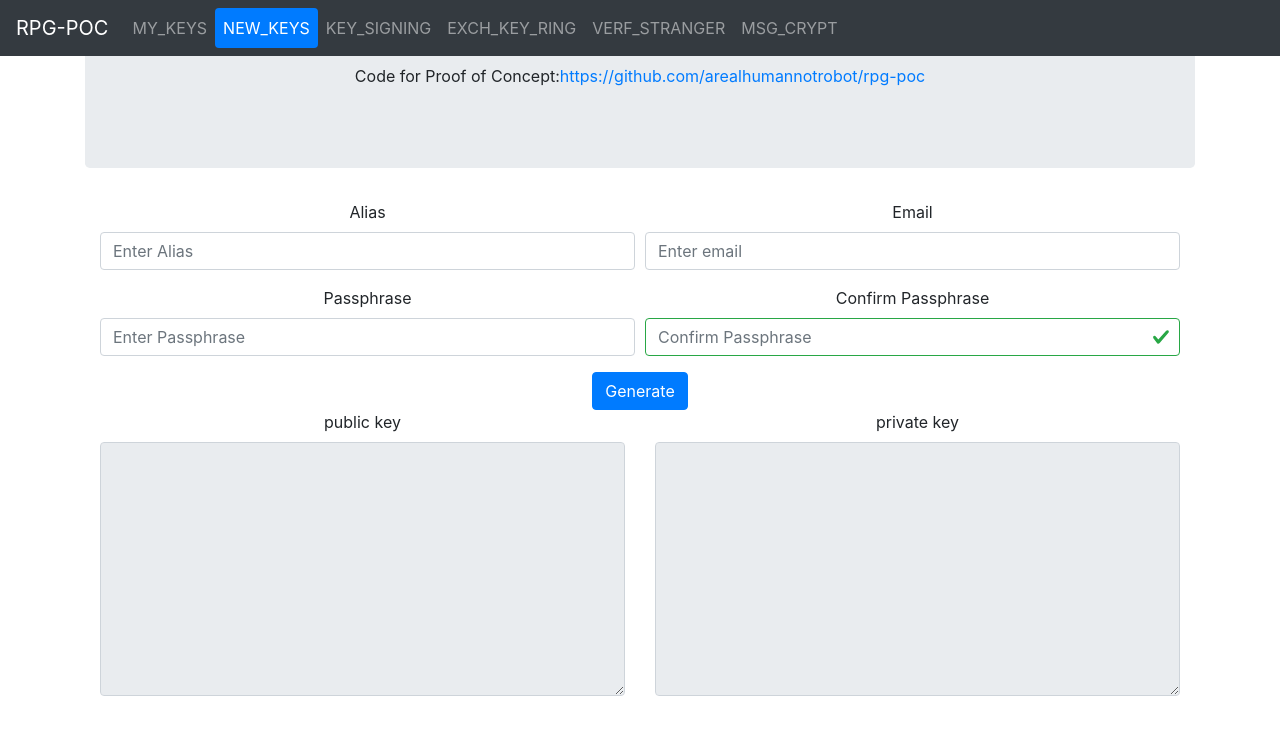
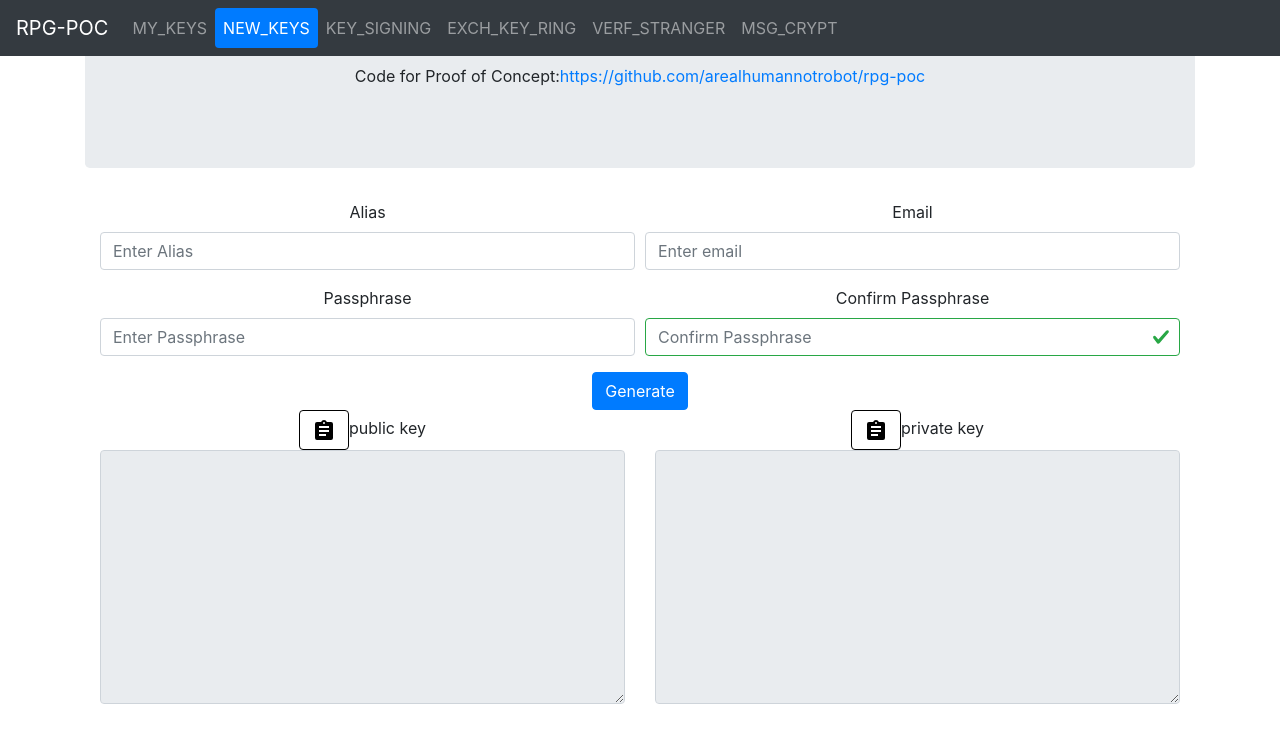
Before and after one commit to arealhumannotrobot/rpg-poc, a React (Create React App) app: page / in a window 1280 px wide. Both pictures are taken after a click on the button "NEW_KEYS". Shown: the top 742 px of the page. Built offline with nearby package versions, Linux system fonts and the light colour scheme.

Commit message:
TabNewKey drafted

```diff
--- /dev/null
+++ b/src/comp/CompCopyBtn.tsx
@@ -0,0 +1,65 @@
+import React from 'react';
+//============= react bootstrap ============//
+import Form from 'react-bootstrap/Form';
+import { OverlayTrigger, Tooltip, Button } from 'react-bootstrap';
+
+type CopyBtnProp = {
+  text?:string,
+  customMsg?:string,
+  customButton?: typeof Button,
+}
+const CompCopyBtn: React.FC<CopyBtnProp> = (props) => {
+  const copyToClipboard = (text?:string) => {
+    if (!text) return;
+    let copyTest = document.queryCommandSupported('copy');
+
+    if (copyTest === true) {
+      let copyTextArea = document.createElement("textarea");
+      // copyTextArea.hidden = true;
+      copyTextArea.value = text;
+      document.body.appendChild(copyTextArea);
+      copyTextArea.select();
+      try {
+        let successful = document.execCommand('copy');
+        let msg = successful ? 'Copied!' : 'Whoops, not copied!';
+      } catch (err) {
+        console.log('Oops, unable to copy');
+      }
+      document.body.removeChild(copyTextArea);
+    } else {
+      // Fallback if browser doesn't support .execCommand('copy')
+      window.prompt("Copy to clipboard: Ctrl+C or Command+C, Enter", text);
+    }
+  }
+
+  //=======================================================//
+  return (
+    <OverlayTrigger
+      key={'trigger-tooltip-alias'}
+      placement={'bottom'}
+      trigger={'focus'}
+      overlay={
+        <Tooltip id={`newkey-tooltip-alias`}>
+          {props.customMsg?props.customMsg:`copied!`}
+        </Tooltip>
+      }
+      delay={{ show: 200, hide: 2000 }}
+    >
+      {
+        props.customButton?
+        <props.customButton/>
+        :
+        <Button
+          type="button"
+          className="btn btn-default btn-copy js-tooltip js-copy"
+          style={{backgroundColor:"white", borderColor:"black"}}
+          onClick={()=>{copyToClipboard(props.text)}}
+        >
+            <svg className="icon" xmlns="http://www.w3.org/2000/svg" xmlnsXlink="http://www.w3.org/1999/xlink" version="1.1" width="24" height="24" viewBox="0 0 24 24"><path d="M17,9H7V7H17M17,13H7V11H17M14,17H7V15H14M12,3A1,1 0 0,1 13,4A1,1 0 0,1 12,5A1,1 0 0,1 11,4A1,1 0 0,1 12,3M19,3H14.82C14.4,1.84 13.3,1 12,1C10.7,1 9.6,1.84 9.18,3H5A2,2 0 0,0 3,5V19A2,2 0 0,0 5,21H19A2,2 0 0,0 21,19V5A2,2 0 0,0 19,3Z" /></svg>
+        </Button>
+      }
+    </OverlayTrigger>
+  );
+}
+
+export default CompCopyBtn;
--- a/src/comp/CompKeyInput.tsx
+++ b/src/comp/CompKeyInput.tsx
@@ -1,6 +1,8 @@
 import React from 'react';
 //============= react bootstrap ============//
 import Form from 'react-bootstrap/Form';
+import { OverlayTrigger, Tooltip, Button } from 'react-bootstrap';
+import CompCopyBtn from './CompCopyBtn';
 
 type KeyInputProp = {
   name:string,
@@ -9,10 +11,45 @@ type KeyInputProp = {
   value?:string,
   disabled?:boolean,
   readOnly?:boolean,
+  copyBtn?:boolean,
 }
-const KeyInput: React.FC<KeyInputProp> = (props) => {
+const CompKeyInput: React.FC<KeyInputProp> = (props) => {
+  const copyToClipboard = (text:string|undefined) => {
+    if (!text) return;
+    let copyTest = document.queryCommandSupported('copy');
+
+    if (copyTest === true) {
+      let copyTextArea = document.createElement("textarea");
+      // copyTextArea.hidden = true;
+      copyTextArea.value = text;
+      document.body.appendChild(copyTextArea);
+      copyTextArea.select();
+      try {
+        let successful = document.execCommand('copy');
+        let msg = successful ? 'Copied!' : 'Whoops, not copied!';
+      } catch (err) {
+        console.log('Oops, unable to copy');
+      }
+      document.body.removeChild(copyTextArea);
+    } else {
+      // Fallback if browser doesn't support .execCommand('copy')
+      window.prompt("Copy to clipboard: Ctrl+C or Command+C, Enter", text);
+    }
+  }
+
+  //=======================================================//
   return (
     <Form.Group controlId="props.id">
+      {
+        props.copyBtn?
+        (
+          <CompCopyBtn
+            text={props.value}
+          />
+        ):
+        null
+      }
+
       <Form.Label>{props.label}</Form.Label>
       <Form.Control
         readOnly={props.readOnly}
@@ -30,4 +67,4 @@ const KeyInput: React.FC<KeyInputProp> = (props) => {
   );
 }
 
-export default KeyInput;
+export default CompKeyInput;
--- /dev/null
+++ b/src/model/TypeDefination.tsx
@@ -0,0 +1,13 @@
+/**Long ASCII Armored string of PGP key */
+export type KEY_ASC_STRING = string;
+
+export type TYPE_MY_RPG_KEYS = {
+    [keyThumb:string]: {
+        privateKey: KEY_ASC_STRING,
+        publicKey: KEY_ASC_STRING,
+        alias?: string,
+        email?: string,
+    }
+}
+
+export const KEY_MY_RPG_KEYS = "KEY_MY_RPG_KEYS";
--- a/src/tab/TabNewKey.tsx
+++ b/src/tab/TabNewKey.tsx
@@ -2,10 +2,8 @@ import React, { useState } from 'react';
 import logo from './logo.svg';
 import '../App.scss';
 import pgp from 'openpgp';
-import QrReader from 'react-qr-reader';
-//=====================================//
-
 import CompKeyInput from '../comp/CompKeyInput';
+//==============react-bootstrap================//
 import {
   Form,
   Container,
@@ -15,8 +13,9 @@ import {
   Tooltip,
   Button,
 } from 'react-bootstrap';
-
-let refPub, refPvt, refMsg
+//==============IndexedDB======================//
+import * as localforage from 'localforage';
+import { KEY_MY_RPG_KEYS, TYPE_MY_RPG_KEYS } from '../model/TypeDefination';
 
 const TabNewKey: React.FC = () => {
   const [pubVal, setPubVal] = useState("");
@@ -27,22 +26,38 @@ const TabNewKey: React.FC = () => {
   const [passphrase, setPassphrase] = useState("");
   const [passconfirm, setPassconfirm] = useState("");
 
-  const [keyThumb, setKeyThumb] = useState(<div></div>);
+  const [keyThumbDiv, setKeyThumbDiv] = useState(<div></div>);
+  const [keyThumb, setKeyThumb] = useState("");
 
-  const generatePGP = ()=>{
-    setKeyThumb(<div>{`Generating pgp keypairs...`}</div>);
-      pgp.generateKey({"curve":"curve25519", "userIds":[{"name":alias, "email":email}], "passphrase":passphrase})
-        .then(k => {
-          setPubVal(k.publicKeyArmored);
-          setPvtVal(k.privateKeyArmored);
+  const generatePGP = async () => {
+    setKeyThumbDiv(<div>{`Generating pgp keypairs...`}</div>);
+    try {
+      let pgpGenKey = await pgp.generateKey({ "curve": "curve25519", "userIds": [{ "name": alias, "email": email }], "passphrase": passphrase })
+      setPubVal(pgpGenKey.publicKeyArmored);
+      setPvtVal(pgpGenKey.privateKeyArmored);
+      setKeyThumb(pgpGenKey.key.getFingerprint());
+      setKeyThumbDiv(<div>{`fingerprint: ${pgpGenKey.key.getFingerprint()}`}</div>);
 
-          let finger = k.key.getFingerprint();
-          console.log(`fingerprint: ${finger}`);
-          setKeyThumb(<div>{`fingerprint: ${finger}`}</div>);
-        })
-        .catch(e=>{
-          setKeyThumb(<div>{`${e.toString()}`}</div>)
-        })
+      let myRpgKeys = await localforage.getItem<TYPE_MY_RPG_KEYS>(KEY_MY_RPG_KEYS);
+      console.log(myRpgKeys);
+      localforage.setItem<TYPE_MY_RPG_KEYS>(
+        KEY_MY_RPG_KEYS,
+        {
+          ...(myRpgKeys||{}),
+          [pgpGenKey.key.getFingerprint()]: {
+            privateKey: pgpGenKey.privateKeyArmored,
+            publicKey: pgpGenKey.publicKeyArmored,
+            email: email,
+            alias: alias,
+          }
+        }
+      )
+
+    }
+    catch (error) {
+      setKeyThumbDiv(<div>{`${error.toString()}`}</div>)
+    }
+
   }
   //===============================================================================//
   return (
@@ -50,14 +65,11 @@ const TabNewKey: React.FC = () => {
 
       {/* Input data needed for key generation */}
       <Form
-        onSubmit={(e:React.FormEvent)=>{
+        onSubmit={(e: React.FormEvent) => {
           e.preventDefault();
-          if (passconfirm===passphrase){
+          if (passconfirm === passphrase) {
             generatePGP();
-            return true;
           }
-          else
-            return false;
         }}
       >
         {/* Input Identity */}
@@ -81,7 +93,7 @@ const TabNewKey: React.FC = () => {
                   type="text"
                   placeholder="Enter Alias"
                   required
-                  onChange={(v:React.ChangeEvent<HTMLInputElement>)=>{setAlias(v.target.value)}}
+                  onChange={(v: React.ChangeEvent<HTMLInputElement>) => { setAlias(v.target.value) }}
                 />
               </OverlayTrigger>
             </Form.Group>
@@ -105,7 +117,7 @@ const TabNewKey: React.FC = () => {
                   type="email"
                   placeholder="Enter email"
                   required
-                  onChange={(v:React.ChangeEvent<HTMLInputElement>)=>{setEmail(v.target.value)}}
+                  onChange={(v: React.ChangeEvent<HTMLInputElement>) => { setEmail(v.target.value) }}
                 />
               </OverlayTrigger>
             </Form.Group>
@@ -121,7 +133,7 @@ const TabNewKey: React.FC = () => {
                 type="password"
                 placeholder="Enter Passphrase"
                 required
-                onChange={(v:React.ChangeEvent<HTMLInputElement>)=>{setPassphrase(v.target.value)}}
+                onChange={(v: React.ChangeEvent<HTMLInputElement>) => { setPassphrase(v.target.value) }}
               />
             </Form.Group>
           </Col>
@@ -133,10 +145,9 @@ const TabNewKey: React.FC = () => {
                 type="password"
                 placeholder="Confirm Passphrase"
                 required
-                isInvalid={passconfirm!==passphrase}
+                isInvalid={passconfirm!==passphrase?true:undefined}
                 isValid={passconfirm===passphrase}
-                onChange={(v:React.ChangeEvent<HTMLInputElement>)=>{setPassconfirm(v.target.value)}}
-                onInvalid={(e:any)=>{e.target.setCustomValidity("Passphrase mismatch!")}}
+                onChange={(v: React.ChangeEvent<HTMLInputElement>) => { setPassconfirm(v.target.value) }}
               />
             </Form.Group>
           </Col>
@@ -145,7 +156,7 @@ const TabNewKey: React.FC = () => {
       </Form>
 
       {/* Key pairs output (for manual ASCII armor) */}
-      <div>{keyThumb}</div>
+      <div>{keyThumbDiv}</div>
       <Row>
         <Col lg={6} sm={12} xs={12}>
           <CompKeyInput
@@ -154,6 +165,7 @@ const TabNewKey: React.FC = () => {
             id={"newkey_public_key"}
             value={pubVal}
             readOnly
+            copyBtn
           />
         </Col>
         <Col>
@@ -163,6 +175,7 @@ const TabNewKey: React.FC = () => {
             id={"newkey_private_key"}
             value={pvtVal}
             readOnly
+            copyBtn
           />
         </Col>
       </Row>
```
